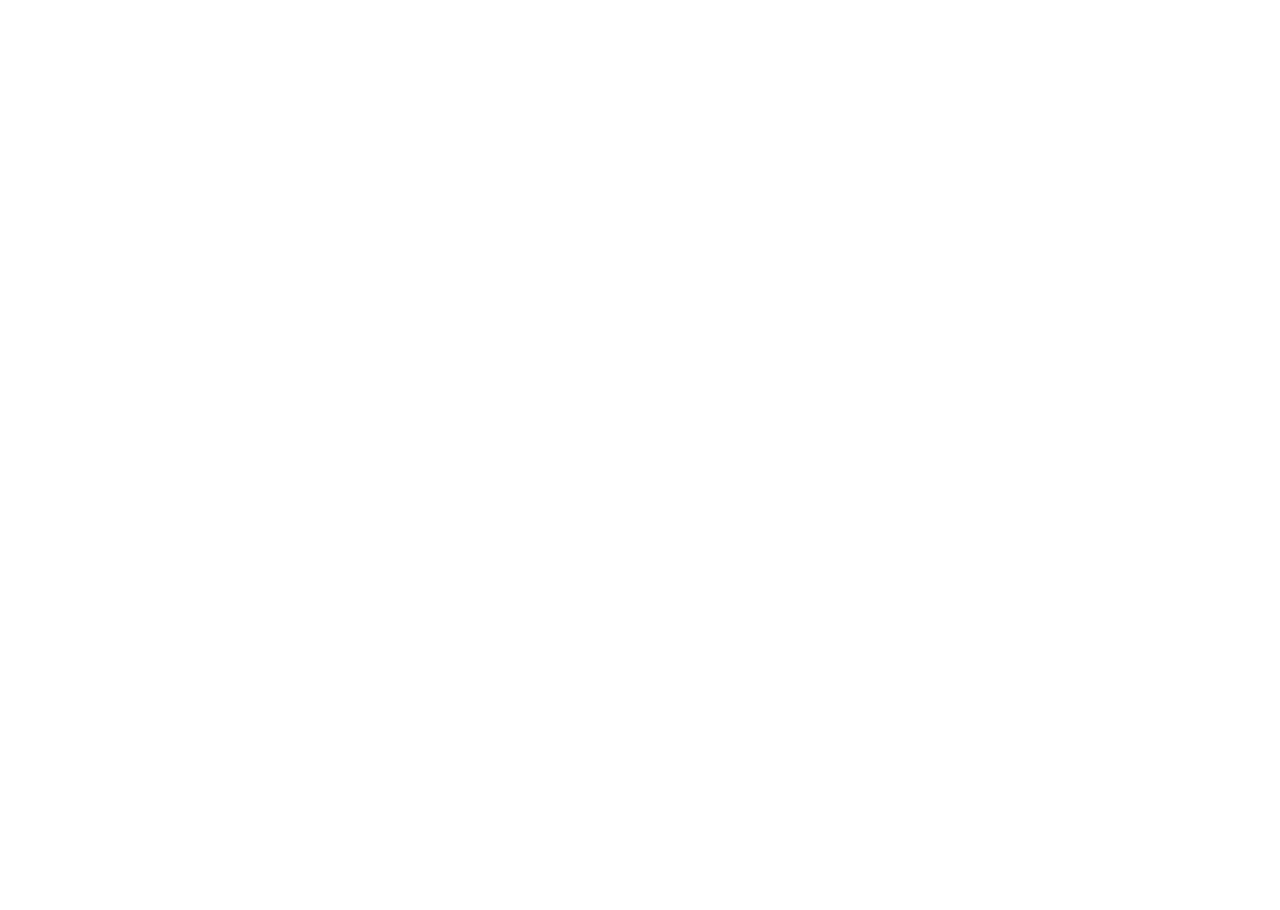
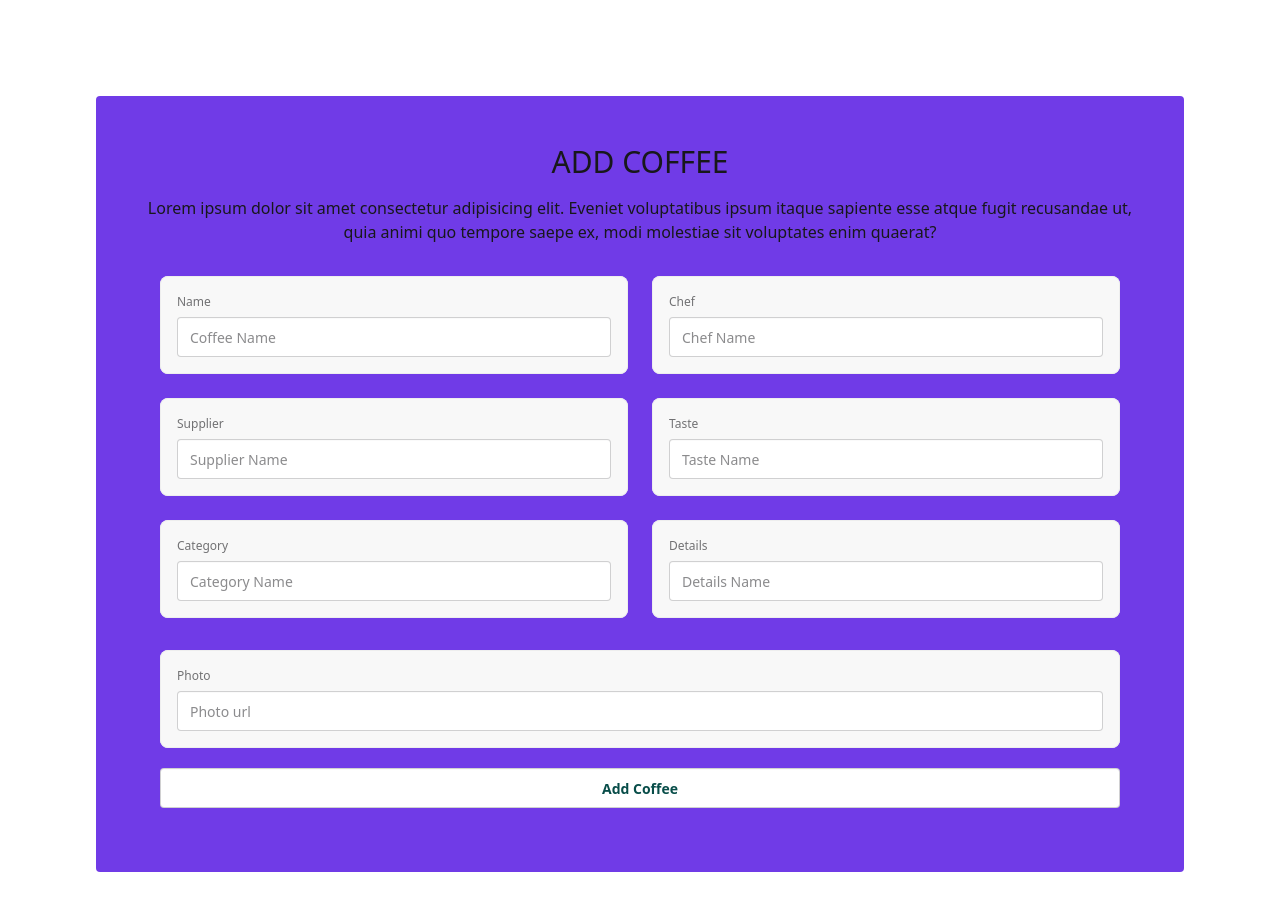
Before and after one commit to mufassir-mahmud/Coffee-Store, a React (Vite) app in the folder coffee-store-client/: page /addCoffee in a window 1280 px wide. Shown: the top 910 px of the page. Before the commit the page ends 800 px from the top, so only its background shows below. Built offline with nearby package versions, Linux system fonts and the light colour scheme.

Commit message:
added coffee add section

```diff
--- a/coffee-store-client/src/Layouts/MainLayout.jsx
+++ b/coffee-store-client/src/Layouts/MainLayout.jsx
@@ -1,8 +1,14 @@
 import React from 'react';
+import { Outlet } from 'react-router';
+import Header from '../components/Header';
 
 const MainLayout = () => {
     return (
         <div>
+            <Header/>
+            <div className='max-w-7xl mx-auto'>
+               <Outlet/>
+            </div>
 
         </div>
     );
--- a/coffee-store-client/src/components/AddCoffee.jsx
+++ b/coffee-store-client/src/components/AddCoffee.jsx
@@ -1,11 +1,103 @@
-import React from 'react';
+import React from "react";
 
 const AddCoffee = () => {
+   const handleAddCoffee = e =>{
+    e.preventDefault();
+    const form = e.target;
+    const coffee = form.coffee.value;
+    const chef = form.chef.value;
+    const supplier = form.supplier.value;
+    const taste = form.taste.value;
+    const category = form.category.value;
+    const details = form.details.value;
+    const photo = form.photo.value;
+    const newCoffee = {coffee,chef,supplier,taste,category,details,photo};
+    console.log(newCoffee)
+   }
     return (
+    <div className="p-24 ">
+      <div className="p-12 text-center space-y-4 bg-[#703be7] rounded">
+        <h2 className="text-3xl font-semi-bold">ADD COFFEE</h2>
+        <p>
+          Lorem ipsum dolor sit amet consectetur adipisicing elit. Eveniet
+          voluptatibus ipsum itaque sapiente esse atque fugit recusandae ut,
+          quia animi quo tempore saepe ex, modi molestiae sit voluptates enim
+          quaerat?
+        </p>
         <div>
+          <form action="" onSubmit={handleAddCoffee}>
+            <div className="grid grid-cols-1 md:grid-cols-2 gap-6 p-4">
+              <fieldset className="fieldset bg-base-200 border-base-300 rounded-box w-full border p-4">
+                <label className="label">Name</label>
+                <input
+                  type="text"
+                  name="coffee"
+                  className="input w-full"
+                  placeholder="Coffee Name"
+                />
+              </fieldset>
+              <fieldset className="fieldset bg-base-200 border-base-300 rounded-box w-full border p-4">
+                <label className="label">Chef</label>
+                <input
+                  type="text"
+                  name="chef"
+                  className="input w-full"
+                  placeholder="Chef Name"
+                />
+              </fieldset>
+              <fieldset className="fieldset bg-base-200 border-base-300 rounded-box w-full border p-4">
+                <label className="label">Supplier</label>
+                <input
+                  type="text"
+                  name="supplier"
+                  className="input w-full"
+                  placeholder="Supplier Name"
+                />
+              </fieldset>
+              <fieldset className="fieldset bg-base-200 border-base-300 rounded-box w-full border p-4">
+                <label className="label">Taste</label>
+                <input
+                  type="text"
+                  name="taste"
+                  className="input w-full"
+                  placeholder="Taste Name"
+                />
+              </fieldset>
+              <fieldset className="fieldset bg-base-200 border-base-300 rounded-box w-full border p-4">
+                <label className="label">Category</label>
+                <input
+                  type="text"
+                  name="category"
+                  className="input w-full"
+                  placeholder="Category Name"
+                />
+              </fieldset>
+              <fieldset className="fieldset bg-base-200 border-base-300 rounded-box w-full border p-4">
+                <label className="label">Details</label>
+                <input
+                  type="text"
+                  name="details"
+                  className="input w-full"
+                  placeholder="Details Name"
+                />
+              </fieldset>
+            </div>
+            <div className="p-4 flex flex-col gap-5 w-full">
+                <fieldset className="fieldset bg-base-200 border-base-300 rounded-box w-full border p-4">
+              <label className="label">Photo</label>
+              <input type="text" className="input w-full" name="photo" placeholder="Photo url" />
+            </fieldset>
 
+
+                <button type="submit" className="input w-full btn btn-accent pointer-coarse:" placeholder="Name"  >Add Coffee</button>
+
+            </div>
+
+          </form>
         </div>
-    );
+      </div>
+    </div>
+  );
 };
 
 export default AddCoffee;
```
